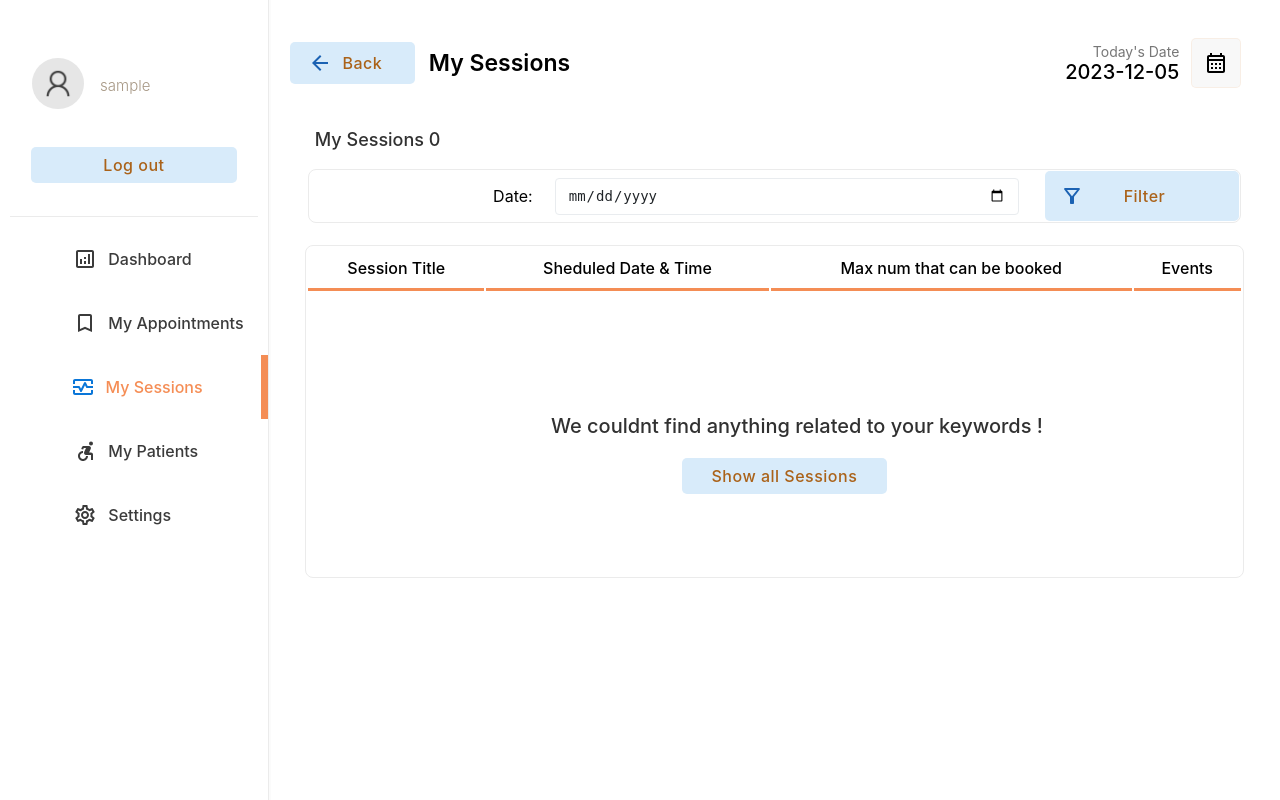
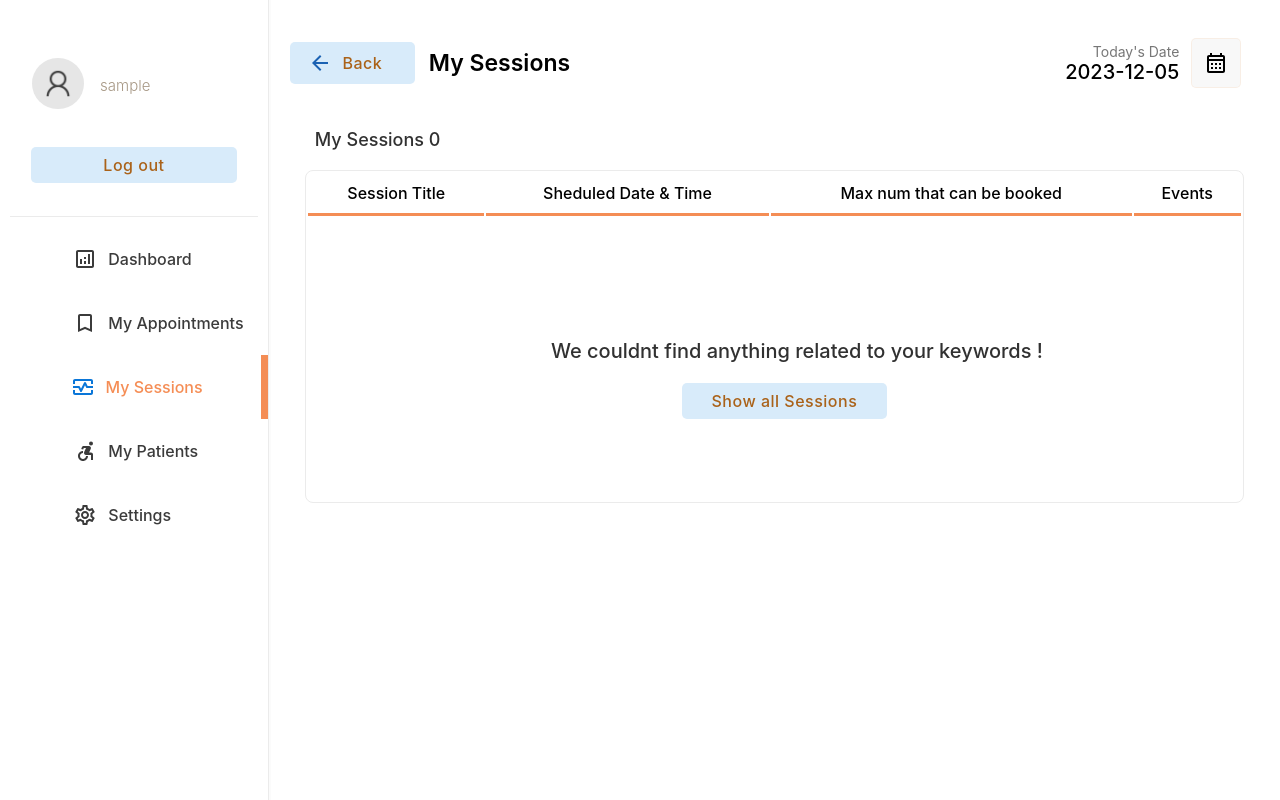
Before and after one commit to Medical-Cpstone/Sri-Lankans-Heart-Center, a PHP site: page /doctor/schedule.php in a window 1280 px wide. Run offline with PHP 8.4, Linux system fonts and the light colour scheme; the visitor is signed in with stand-in values (Sample User, id 1); data that the repository does not hold is empty.

Commit message:
Updated changes

```diff
--- a/doctor/delete-appointment.php
+++ b/doctor/delete-appointment.php
@@ -11,7 +11,7 @@
     }
 
     if($_GET){
-        //import database
+
         include("../connection.php");
         $id=$_GET["id"];
         $sql= $database->query("delete from appointment where appoid='$id';");
--- a/doctor/delete-session.php
+++ b/doctor/delete-session.php
@@ -9,7 +9,7 @@
         header("location: ../login.php");
     }
     if($_GET){
-        //import database
+
         include("../connection.php");
         $id=$_GET["id"];
         $sql= $database->query("delete from schedule where scheduleid='$id';");
--- a/doctor/doctors.php
+++ b/doctor/doctors.php
@@ -28,7 +28,7 @@
 
     if(isset($_SESSION["user"])){
         if(($_SESSION["user"])=="" or $_SESSION['usertype']!='a'){
-            //header("location: ../login.php");
+
         }else{
             $useremail=$_SESSION["user"];
         }
@@ -36,7 +36,7 @@
     }else{
         header("location: ../login.php");
     }
-    //import database
+
     include("../connection.php");
 
     ?>
--- a/doctor/index.php
+++ b/doctor/index.php
@@ -167,11 +167,8 @@
             <table class="filter-container doctor-header" style="border: none;width:95%" border="0">
               <tr>
                 <td>
-                  <h3>Welcome</h3>
+                  <h3>Welcome !</h3>
                   <h1><?php echo $username  ?></h1>
-
-                  <a href="appointment.php" class="non-style-link"><button class="btn-primary btn"
-                      style="width:30%">View My Appointments</button></a>
                   <br>
                   <br>
                 </td>
--- a/doctor/schedule.php
+++ b/doctor/schedule.php
@@ -152,31 +152,7 @@
             <?php echo $list110->num_rows; ?> </p>
         </td>
       </tr>
-      <tr>
-        <td colspan="4" style="padding-top:0px;width: 100%;">
-          <center>
-            <table class="filter-container" border="0">
-              <tr>
-                <td width="10%">
-                </td>
-                <td width="5%" style="text-align: center;">
-                  Date:
-                </td>
-                <td width="30%">
-                  <form action="" method="post">
-                    <input type="date" name="sheduledate" id="date" class="input-text filter-container-items"
-                      style="margin: 0;width: 95%;">
-                </td>
-                <td width="12%">
-                  <input type="submit" name="filter" value=" Filter"
-                    class=" btn-primary-soft btn button-icon btn-filter" style="padding: 15px; margin :0;width:100%">
-                  </form>
-                </td>
-              </tr>
-            </table>
-          </center>
-        </td>
-      </tr>
+
 
       <?php
                 $sqlmain= "select schedule.scheduleid,schedule.title,doctor.docname,schedule.scheduledate,schedule.scheduletime,schedule.nop from schedule inner join doctor on schedule.docid=doctor.docid where doctor.docid=$userid ";
@@ -281,7 +257,7 @@
                         <h2>Are you sure?</h2>
                         <a class="close" href="schedule.php">&times;</a>
                         <div class="content">
-                            You want to delete this record<br>('.substr($nameget,0,40).').
+                            You want to delete this record<br>
                         </div>
                         <div style="display: flex;justify-content: center;">
                         <a href="delete-session.php?id='.$id.'" class="non-style-link"><button  class="btn-primary btn"  style="display: flex;justify-content: center;align-items: center;margin:10px;padding:10px;"<font class="tn-in-text">&nbsp;Yes&nbsp;</font></button></a>&nbsp;&nbsp;&nbsp;
@@ -368,7 +344,7 @@
                             </tr>
                             <tr>
                                 <td class="label-td" colspan="2">
-                                    <label for="spec" class="form-label"><b>Patients that Already registerd for this session:</b> ('.$result12->num_rows."/".$nop.')</label>
+                                    <label for="spec" class="form-label"><b>Patients that Already registered for this session:</b> ('.$result12->num_rows."/".$nop.')</label>
                                     <br><br>
                                 </td>
                             </tr>
@@ -401,7 +377,7 @@
                                              <br><br><br><br>
                                              <center>
                                              <br>
-                                             <p class="heading-main12" style="margin-left: 45px;font-size:20px;color:rgb(49, 49, 49)">We  couldnt find anything related to your keywords</p>
+                                             <p class="heading-main12" style="margin-left: 45px;font-size:20px;color:rgb(49, 49, 49)">We  could not find anything related to your keywords</p>
                                              <a class="non-style-link" href="appointment.php"><button  class="login-btn btn-primary-soft btn"  style="display: flex;justify-content: center;align-items: center;margin-left:20px;">&nbsp; Show all Appointments &nbsp;</font></button>
                                              </a>
                                              </center>
--- a/doctor/settings.php
+++ b/doctor/settings.php
@@ -252,7 +252,7 @@
                         <h2>Are you sure?</h2>
                         <a class="close" href="settings.php">&times;</a>
                         <div class="content">
-                            You want to delete this record<br>'.substr($nameget,0,40).'
+                            You want to delete this record<br>
 
                         </div>
                         <div style="display: flex;justify-content: center;">
```
Also changed, not shown: doctor/appointment.php (+0 -25 lines), doctor/edit-doc.php (+4 -4 lines), doctor/patient.php (+4 -32 lines).
